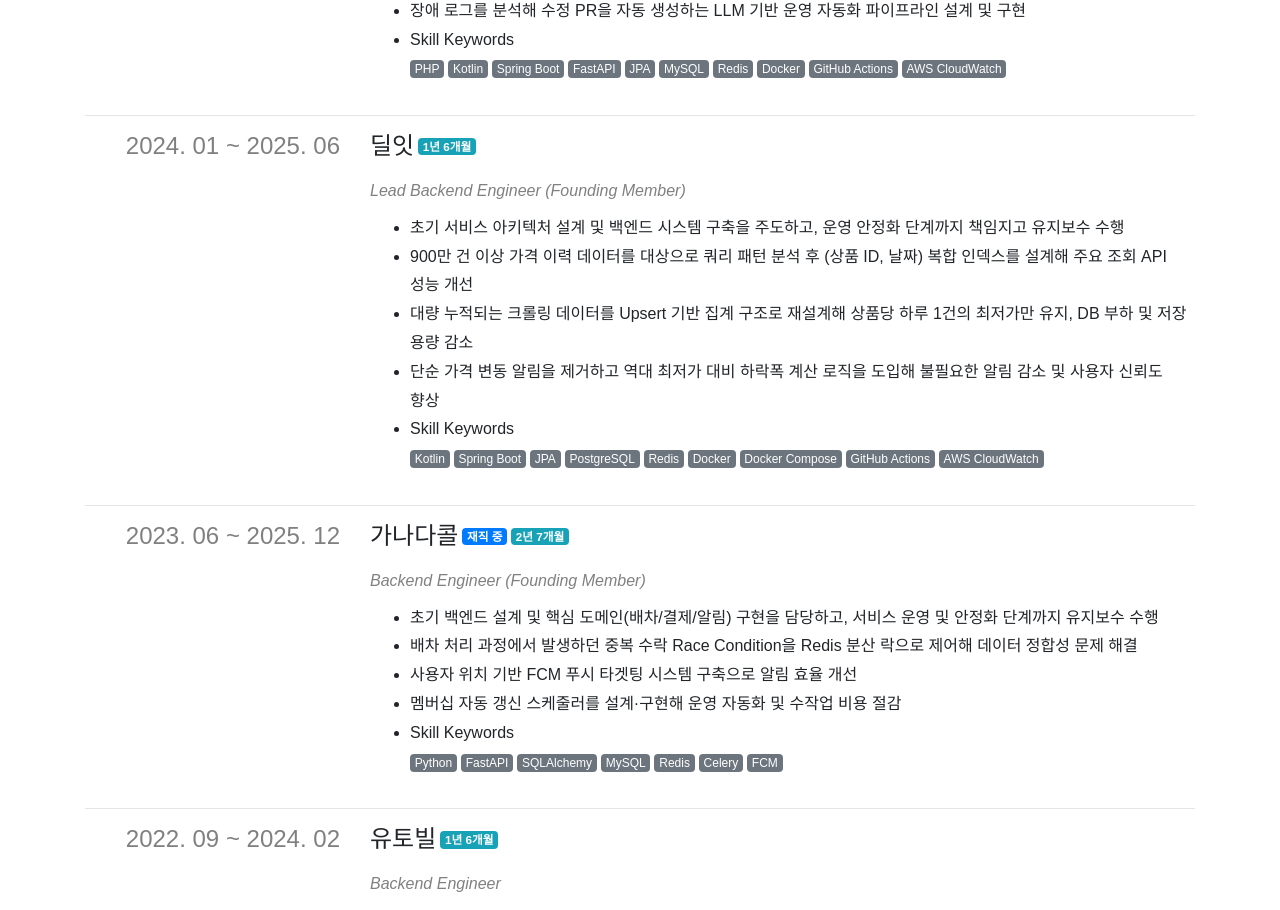
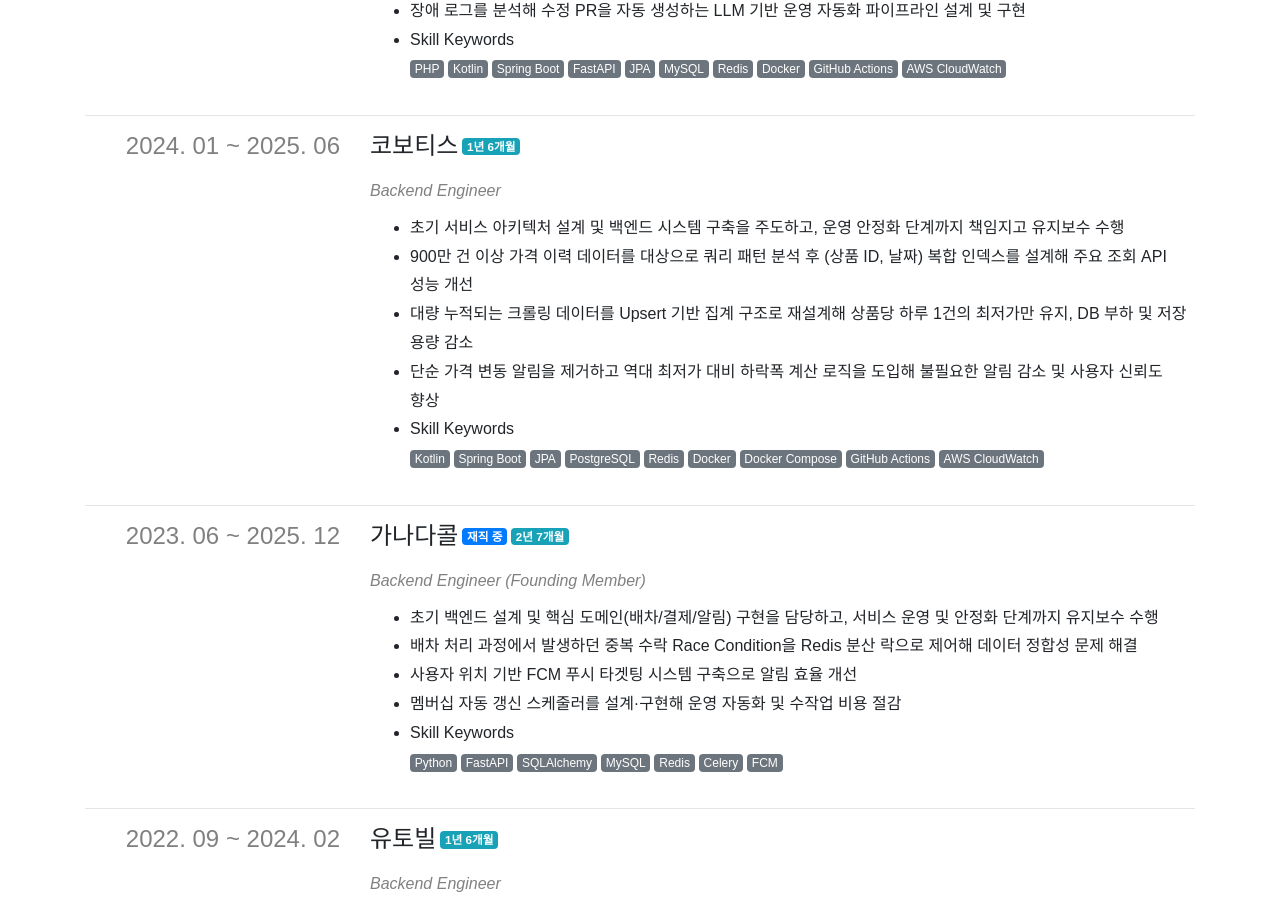
Before and after one commit to yuneast/resume, a Next.js app: page / in a window 1280 px wide. Shown: the part 1471-2381 px from the top of the page. Built offline with nearby package versions, Linux system fonts and the light colour scheme; a web font is replaced by a local one.

Commit message:
Update experience.ts

```diff
--- a/payload/experience.ts
+++ b/payload/experience.ts
@@ -35,11 +35,10 @@
       ],
     },
     {
-      title: '딜잇',
+      title: '코보티스',
       positions: [
         {
-          // Co-Founder → Lead 역할 중심, Founding Member는 보조표기(리스크 최소화)
-          title: 'Lead Backend Engineer (Founding Member)',
+          title: 'Backend Engineer',
           startedAt: '2024-01',
           endedAt: '2025-06',
           descriptions: [
```
